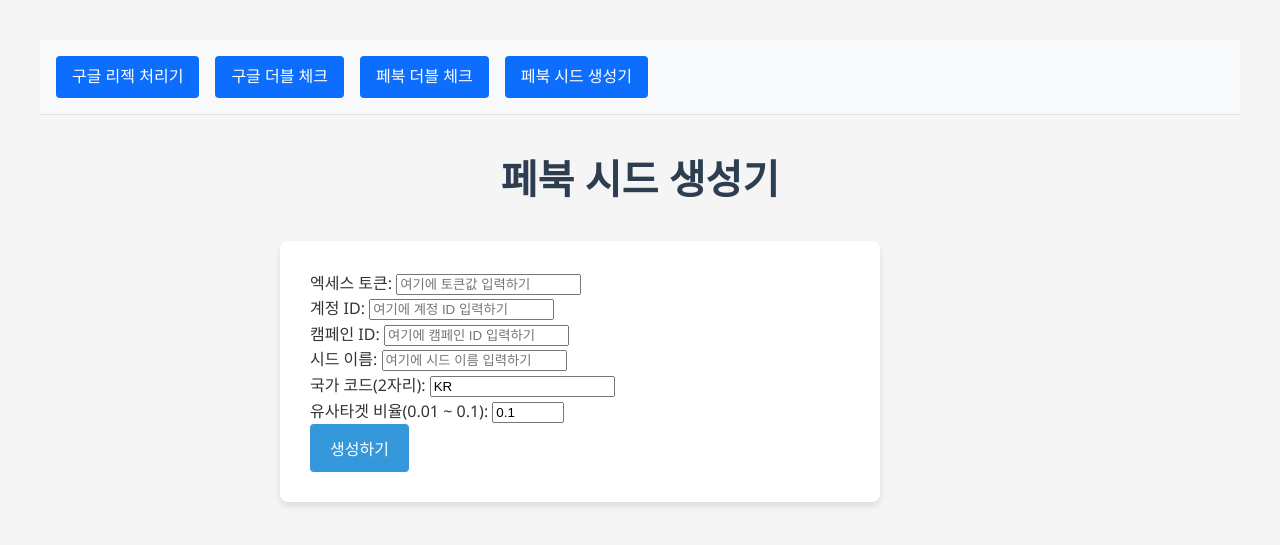
After one commit to LeeShawnhun/ib_google, a FastAPI app: template templates/facebookSeedMaker.html in a window 1280 px wide. The commit adds this page. Shown: the top 545 px of the page. Run offline with FastAPI, Linux system fonts and the light colour scheme; the template is opened without the code that fills it, so the values that code supplies are empty.

Commit message:
250220 페북 시드 생성 기능 추가

```diff
--- a/main.py
+++ b/main.py
@@ -1,4 +1,4 @@
-from fastapi import FastAPI, Request, File, UploadFile, HTTPException
+from fastapi import FastAPI, Form, Request, File, UploadFile, HTTPException
 from fastapi.templating import Jinja2Templates
 from fastapi.staticfiles import StaticFiles
 from fastapi.responses import FileResponse, HTMLResponse
@@ -8,6 +8,7 @@
 from datetime import date
 import re
 import traceback
+from app.abclal import *
 
 # 터미널에 uvicorn main:app --reload 로 실행
 app = FastAPI()
@@ -365,13 +366,70 @@
         return FileResponse(filename, media_type='text/plain', filename=filename)
     raise HTTPException(status_code=404, detail="File not found")
 
-@app.get("/doublecheckGoogle")
-async def doublecheck_page(request: Request):
+# -------------------------------------------------------------------------
+# 페북 시드 생성
+@app.post("/seed")
+async def seed_request(
+    request: Request,
+    access_token: str = Form(...),
+    account_id: int = Form(...),
+    campaign_id: int = Form(...),
+    seed_name: str = Form(...),
+    country_code: str = Form(default="KR"),
+    ratio: float = Form(default=0.1)
+):
+    try:
+        seed_data = SeedRequest(
+            access_token=access_token,
+            account_id=account_id,
+            campaign_id=campaign_id,
+            seed_name=seed_name,
+            country_code=country_code,
+            ratio=ratio
+        )
+
+        status = create_lookalike_audience(
+            access_token=seed_data.access_token,
+            seed_name=seed_data.seed_name,
+            ad_account_id=seed_data.account_id,
+            campaign_id=seed_data.campaign_id,
+            ratio=seed_data.ratio,
+            country=seed_data.country_code
+        )
+
+        return templates.TemplateResponse(
+            "seedResult.html",
+            {
+                "request": request,
+                "status": status,
+                "success": True if "완료" in status else False,
+                "seed_data": seed_data
+            }
+        )
+
+    except Exception as e:
+        error_message = str(e)
+        return templates.TemplateResponse(
+            "seedResult.html",
+            {
+                "request": request,
+                "status": f"오류 발생: {error_message}",
+                "success": False,
+                "seed_data": seed_data
+            }
+        )
+
+@app.get("/doublecheckGoogle", response_class=HTMLResponse)
+async def doublecheck_page_google(request: Request):
     return templates.TemplateResponse("doublecheckGoogle.html", {"request": request})
 
-@app.get("/doublecheckFacebook")
-async def doublecheck_page(request: Request):
+@app.get("/doublecheckFacebook", response_class=HTMLResponse)
+async def doublecheck_page_facebook(request: Request):
     return templates.TemplateResponse("doublecheckFacebook.html", {"request": request})
+
+@app.get("/facebookSeedMaker", response_class=HTMLResponse)
+async def seedRequest_page(request: Request):
+    return templates.TemplateResponse("facebookSeedMaker.html", {"request": request})
 
 @app.get("/", response_class=HTMLResponse)
 async def read_root(request: Request):
--- a/templates/doublecheckFacebook.html
+++ b/templates/doublecheckFacebook.html
@@ -25,6 +25,7 @@
             <a href="/" class="nav-button {{ 'active' if request.url.path == '/' }}">구글 리젝 처리기</a>
             <a href="/doublecheckGoogle" class="nav-button {{ 'active' if request.url.path == '/doublecheckGoogle' }}">구글 더블 체크</a>
             <a href="/doublecheckFacebook" class="nav-button {{ 'active' if request.url.path == '/doublecheckFacebook' }}">페북 더블 체크</a>
+            <a href="/facebookSeedMaker" class="nav-button {{ 'active' if request.url.path == '/facebookSeedMaker' }}">페북 시드 생성기</a>
         </div>
     </nav>
 
--- a/templates/doublecheckGoogle.html
+++ b/templates/doublecheckGoogle.html
@@ -25,6 +25,7 @@
             <a href="/" class="nav-button {{ 'active' if request.url.path == '/' }}">구글 리젝 처리기</a>
             <a href="/doublecheckGoogle" class="nav-button {{ 'active' if request.url.path == '/doublecheckGoogle' }}">구글 더블 체크</a>
             <a href="/doublecheckFacebook" class="nav-button {{ 'active' if request.url.path == '/doublecheckFacebook' }}">페북 더블 체크</a>
+            <a href="/facebookSeedMaker" class="nav-button {{ 'active' if request.url.path == '/facebookSeedMaker' }}">페북 시드 생성기</a>
         </div>
     </nav>
 
--- /dev/null
+++ b/templates/facebookSeedMaker.html
@@ -0,0 +1,74 @@
+<!DOCTYPE html>
+<html lang="ko">
+<head>
+    <meta charset="UTF-8">
+    <meta name="viewport" content="width=device-width, initial-scale=1.0">
+    <title>구글 리젝 처리기</title>
+    <link rel="stylesheet" href="{{ url_for('static', path='/css/styles.css') }}">
+</head>
+<body>
+    <nav class="nav-menu">
+        <div class="nav-container">
+            <a href="/" class="nav-button {{ 'active' if request.url.path == '/' }}">구글 리젝 처리기</a>
+            <a href="/doublecheckGoogle" class="nav-button {{ 'active' if request.url.path == '/doublecheckGoogle' }}">구글 더블 체크</a>
+            <a href="/doublecheckFacebook" class="nav-button {{ 'active' if request.url.path == '/doublecheckFacebook' }}">페북 더블 체크</a>
+            <a href="/facebookSeedMaker" class="nav-button {{ 'active' if request.url.path == '/facebookSeedMaker' }}">페북 시드 생성기</a>
+        </div>
+    </nav>
+
+    <h1 class="page-title">페북 시드 생성기</h1>
+    <div class="content-wrapper">
+        <div class="main-content">
+            <form action="/seed" method="post">
+                <div class="form-group">
+                    <label for="access_token">엑세스 토큰:</label>
+                    <input type="text" name="access_token" id="access_token"
+                           class="form-control" required
+                           placeholder="여기에 토큰값 입력하기">
+                </div>
+
+                <div class="form-group">
+                    <label for="account_id">계정 ID:</label>
+                    <input type="number" name="account_id" id="account_id"
+                           class="form-control" required
+                           placeholder="여기에 계정 ID 입력하기">
+                </div>
+
+                <div class="form-group">
+                    <label for="campaign_id">캠페인 ID:</label>
+                    <input type="number" name="campaign_id" id="campaign_id"
+                           class="form-control" required
+                           placeholder="여기에 캠페인 ID 입력하기">
+                </div>
+
+                <div class="form-group">
+                    <label for="seed_name">시드 이름:</label>
+                    <input type="text" name="seed_name" id="seed_name"
+                           class="form-control" required
+                           placeholder="여기에 시드 이름 입력하기">
+                </div>
+
+                <div class="form-group">
+                    <label for="country_code">국가 코드(2자리):</label>
+                    <input type="text" name="country_code" id="country_code"
+                           class="form-control" required
+                           pattern="[A-Z]{2}" maxlength="2"
+                           value="KR" placeholder="기본값: KR">
+                </div>
+
+                <div class="form-group">
+                    <label for="ratio">유사타겟 비율(0.01 ~ 0.1):</label>
+                    <input type="number" name="ratio" id="ratio"
+                           class="form-control" required
+                           min="0.01" max="0.1" step="0.01"
+                           value="0.1" placeholder="기본값: 0.1">
+                </div>
+
+                <button type="submit" class="btn btn-primary">생성하기</button>
+            </form>
+        </div>
+    </div>
+
+    <script src="{{ url_for('static', path='/js/script.js') }}"></script>
+</body>
+</html>
--- a/templates/index.html
+++ b/templates/index.html
@@ -12,6 +12,7 @@
             <a href="/" class="nav-button {{ 'active' if request.url.path == '/' }}">구글 리젝 처리기</a>
             <a href="/doublecheckGoogle" class="nav-button {{ 'active' if request.url.path == '/doublecheckGoogle' }}">구글 더블 체크</a>
             <a href="/doublecheckFacebook" class="nav-button {{ 'active' if request.url.path == '/doublecheckFacebook' }}">페북 더블 체크</a>
+            <a href="/facebookSeedMaker" class="nav-button {{ 'active' if request.url.path == '/facebookSeedMaker' }}">페북 시드 생성기</a>
         </div>
     </nav>
 
@@ -26,7 +27,7 @@
                             <div id="file-list"></div>
                         </div>
                     </div>
-                    <input type="submit" value="처리하기">
+                    <button type="submit" class="btn btn-primary">처리하기</button>
                 </div>
             </form>
         </div>
```
Also changed, not shown: app/abclal.py (added, +79 -0 lines), templates/seedResult.html (added, +72 -0 lines).
